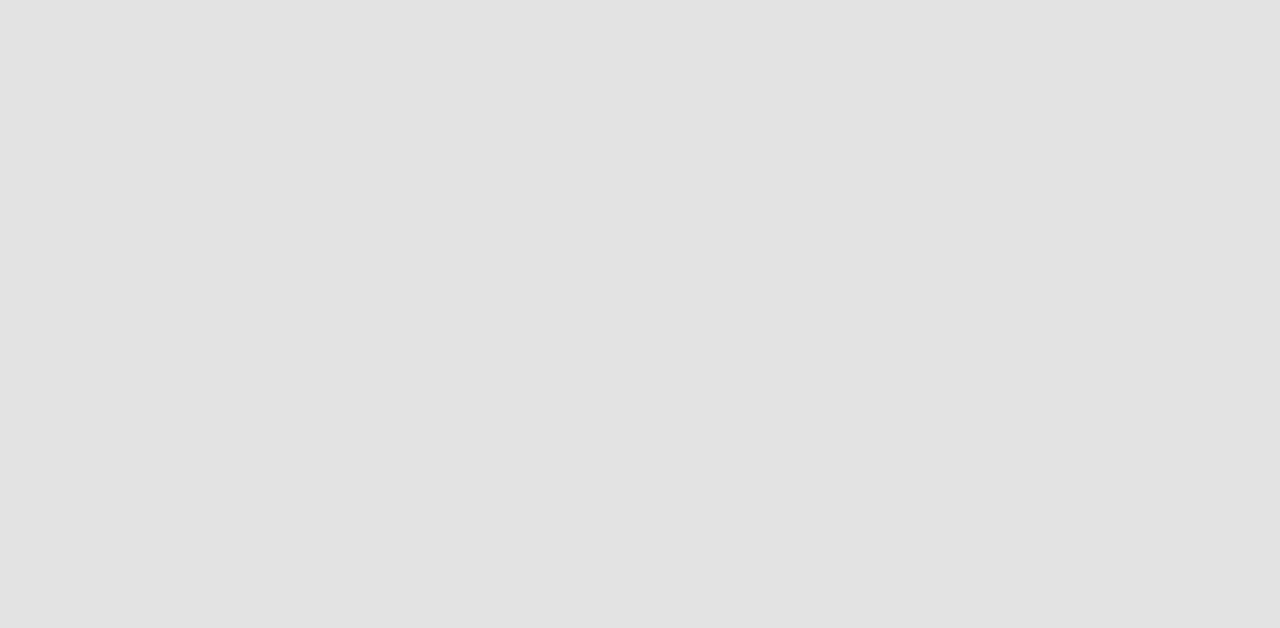
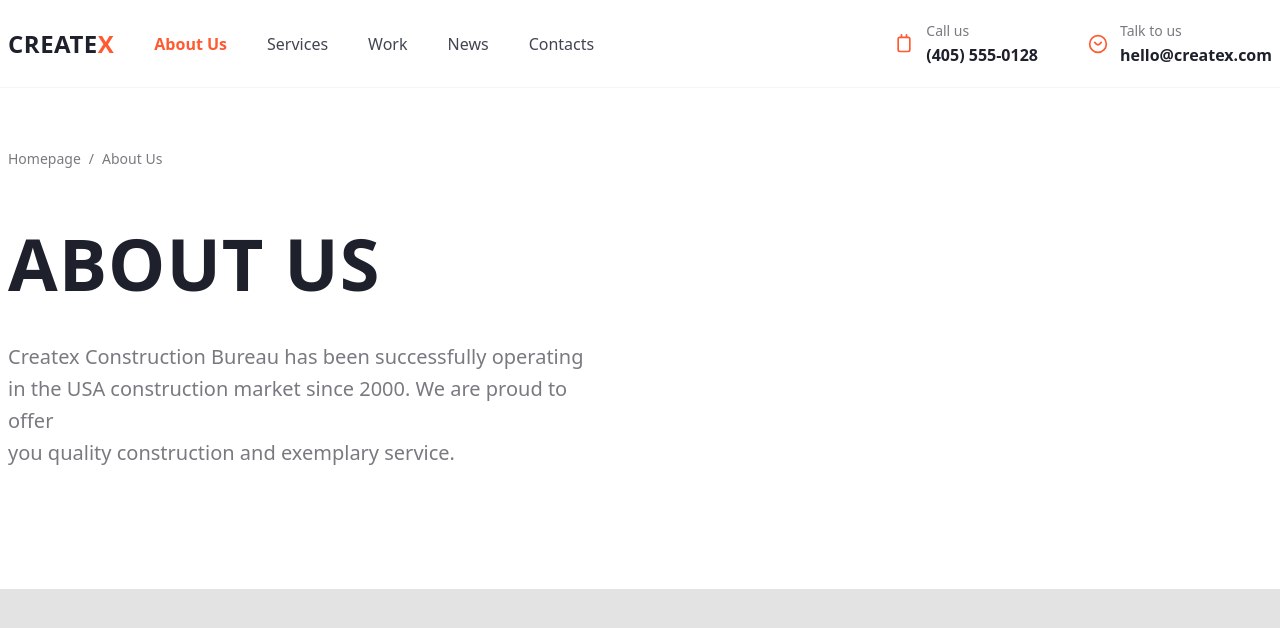
Before and after one commit to Deff1ro/Frontend-project, a website built with Vite: page index.html in a window 1280 px wide. Built offline with nearby package versions, Linux system fonts and the light colour scheme.

Commit message:
Добавлен верхний баннер

```diff
--- a/index.html
+++ b/index.html
@@ -4,7 +4,7 @@
     <meta charset="UTF-8" />
     <link rel="icon" type="image/svg+xml" href="/vite.svg" />
     <meta name="viewport" content="width=device-width, initial-scale=1.0" />
-    <title>Vite App</title>
+    <title>About Us - Createx Construction</title>
 
     <style media="(prefers-color-scheme: light)">
       @import url('./src/styles/colors/light.css');
@@ -14,6 +14,59 @@
     </style>
   </head>
   <body>
+    <!-- Header Navigation -->
+    <header class="header">
+      <div class="container">
+        <nav class="nav">
+          <div class="nav__logo">
+            <span class="logo-text">CREATE</span><span class="logo-accent">X</span>
+          </div>
+          <ul class="nav__menu">
+            <li><a href="#" class="nav__link nav__link--active">About Us</a></li>
+            <li><a href="#" class="nav__link">Services</a></li>
+            <li><a href="#" class="nav__link">Work</a></li>
+            <li><a href="#" class="nav__link">News</a></li>
+            <li><a href="#" class="nav__link">Contacts</a></li>
+          </ul>
+          <div class="nav__contacts">
+            <div class="contact-item">
+              <svg class="contact-icon" width="20" height="20" viewBox="0 0 24 24" fill="none">
+                <rect x="5" y="4" width="14" height="17" rx="2" stroke="#FF5A30" stroke-width="2"/>
+                <path d="M9 1V4M15 1V4" stroke="#FF5A30" stroke-width="2" stroke-linecap="round"/>
+              </svg>
+              <div class="contact-info">
+                <div class="contact-label">Call us</div>
+                <div class="contact-value">(405) 555-0128</div>
+              </div>
+            </div>
+            <div class="contact-item">
+              <svg class="contact-icon" width="20" height="20" viewBox="0 0 24 24" fill="none">
+                <circle cx="12" cy="12" r="10" stroke="#FF5A30" stroke-width="2"/>
+                <path d="M8 10C8 10 10 13 12 13C14 13 16 10 16 10" stroke="#FF5A30" stroke-width="2" stroke-linecap="round"/>
+              </svg>
+              <div class="contact-info">
+                <div class="contact-label">Talk to us</div>
+                <div class="contact-value">hello@createx.com</div>
+              </div>
+            </div>
+          </div>
+        </nav>
+      </div>
+    </header>
+
+    <!-- Hero Banner -->
+    <section class="hero">
+      <div class="container">
+        <div class="breadcrumb">
+          <a href="#" class="breadcrumb__link">Homepage</a>
+          <span class="breadcrumb__separator">/</span>
+          <span class="breadcrumb__current">About Us</span>
+        </div>
+        <h1 class="hero__title">ABOUT US</h1>
+        <p class="hero__text">Createx Construction Bureau has been successfully operating<br>in the USA construction market since 2000. We are proud to offer<br>you quality construction and exemplary service.</p>
+      </div>
+    </section>
+
     <script type="module" src="/src/index.js"></script>
   </body>
 </html>
--- a/src/index.css
+++ b/src/index.css
@@ -3,3 +3,4 @@
 @import './styles/normalize.css';
 @import './styles/global/utility.css';
 @import './styles/components/container.css';
+@import './styles/pages/about.css';
--- /dev/null
+++ b/src/styles/pages/about.css
@@ -0,0 +1,143 @@
+/* About Us Page Styles */
+
+/* Header */
+.header {
+  background: #fff;
+  padding: 20px 0;
+  border-bottom: 1px solid #f5f5f5;
+}
+
+.nav {
+  display: flex;
+  align-items: center;
+  justify-content: space-between;
+  gap: 40px;
+}
+
+/* Logo */
+.nav__logo {
+  font-size: 24px;
+  font-weight: 700;
+  letter-spacing: 0.5px;
+}
+
+.logo-text {
+  color: #1e212c;
+}
+
+.logo-accent {
+  color: #ff5a30;
+}
+
+/* Navigation Menu */
+.nav__menu {
+  display: flex;
+  list-style: none;
+  margin: 0;
+  padding: 0;
+  gap: 40px;
+  flex: 1;
+}
+
+.nav__link {
+  color: #424551;
+  text-decoration: none;
+  font-size: 16px;
+  font-weight: 400;
+  transition: color 0.3s ease;
+}
+
+.nav__link:hover {
+  color: #ff5a30;
+}
+
+.nav__link--active {
+  color: #ff5a30;
+  font-weight: 700;
+}
+
+/* Contact Info */
+.nav__contacts {
+  display: flex;
+  gap: 50px;
+}
+
+.contact-item {
+  display: flex;
+  align-items: center;
+  gap: 12px;
+}
+
+.contact-icon {
+  flex-shrink: 0;
+}
+
+.contact-info {
+  display: flex;
+  flex-direction: column;
+  gap: 2px;
+}
+
+.contact-label {
+  font-size: 14px;
+  color: #787a80;
+  font-weight: 400;
+}
+
+.contact-value {
+  font-size: 16px;
+  color: #1e212c;
+  font-weight: 700;
+}
+
+/* Hero Section */
+.hero {
+  background: #fff;
+  padding: 60px 0 120px;
+  position: relative;
+}
+
+/* Breadcrumb */
+.breadcrumb {
+  display: flex;
+  align-items: center;
+  gap: 8px;
+  margin-bottom: 40px;
+  font-size: 14px;
+}
+
+.breadcrumb__link {
+  color: #787a80;
+  text-decoration: none;
+  transition: color 0.3s ease;
+}
+
+.breadcrumb__link:hover {
+  color: #ff5a30;
+}
+
+.breadcrumb__separator {
+  color: #787a80;
+}
+
+.breadcrumb__current {
+  color: #787a80;
+}
+
+/* Hero Title */
+.hero__title {
+  font-size: 72px;
+  font-weight: 900;
+  color: #1e212c;
+  margin: 0 0 24px;
+  letter-spacing: 1px;
+}
+
+/* Hero Text */
+.hero__text {
+  font-size: 20px;
+  line-height: 1.6;
+  color: #787a80;
+  margin: 0;
+  max-width: 600px;
+}
--- a/vite.config.js
+++ b/vite.config.js
@@ -3,7 +3,7 @@ import { resolve } from 'path';
 import { fileURLToPath, URL } from 'node:url';
 
 export default defineConfig({
-  base: '/test21t/',
+  base: '/Frontend-project/',
   build: {
     emptyOutDir: true,
     modulePreload: { polyfill: false },
```
Also changed, not shown: README.md.
